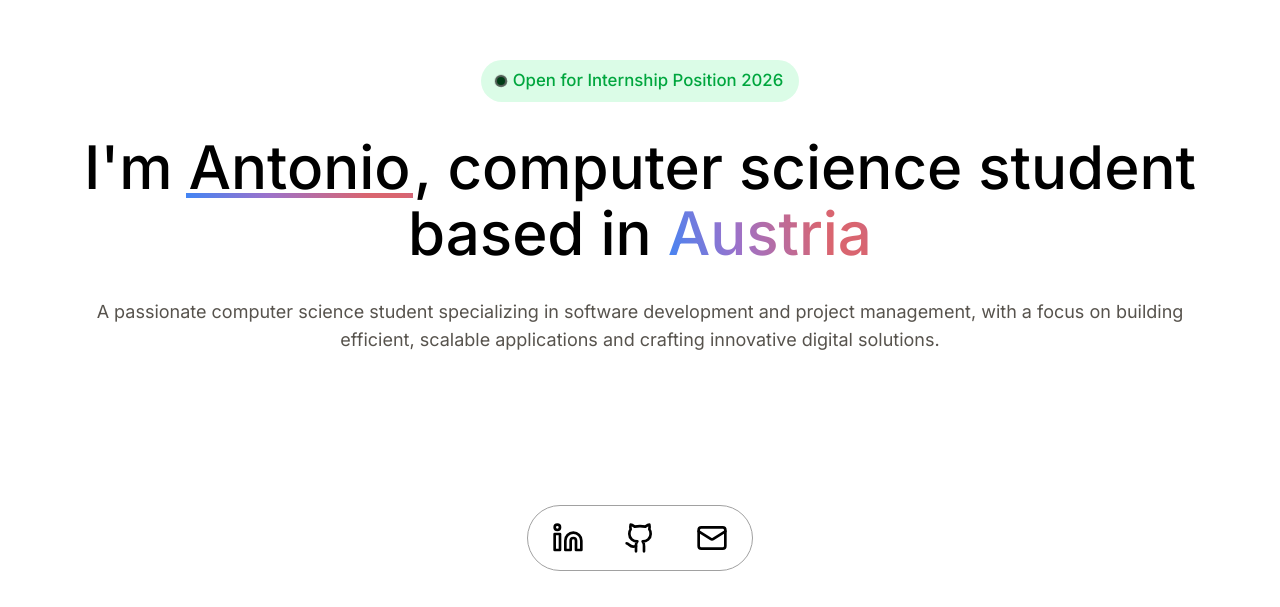
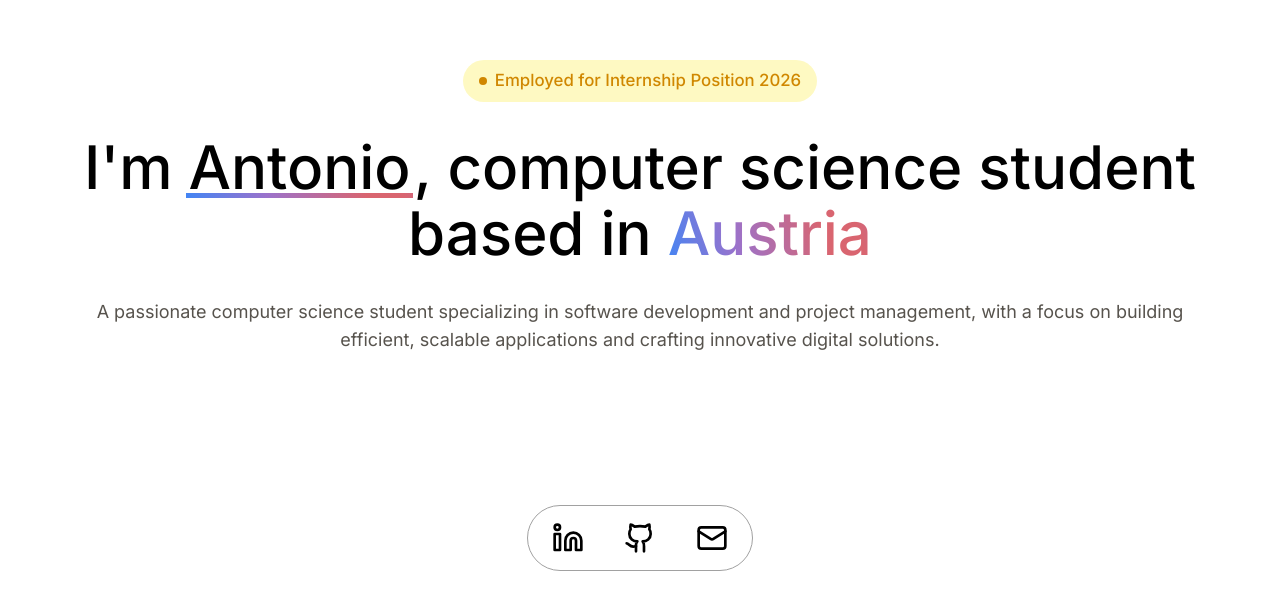
Before and after one commit to antoniosubasic/antoniosubasic.github.io, a SvelteKit app: page / in a window 1280 px wide. Shown: the part 193-800 px from the top of the page. Built offline with nearby package versions, Linux system fonts and the light colour scheme.

Commit message:
feat(availability): update availability status to false for 2026

```diff
--- a/src/routes/+page.svelte
+++ b/src/routes/+page.svelte
@@ -5,7 +5,7 @@
 <main
     class="max-w-[23.15rem] sm:max-w-xl md:max-w-3xl xl:max-w-7xl flex flex-col gap-8 items-center justify-center"
 >
-    <AvailabilityPill available={true} year={2026} />
+    <AvailabilityPill available={false} year={2026} />
     <h1
         class="text-[2.5rem] sm:text-[2.8rem] md:text-5xl xl:text-6xl text-center font-medium leading-[1.1]"
     >
```
